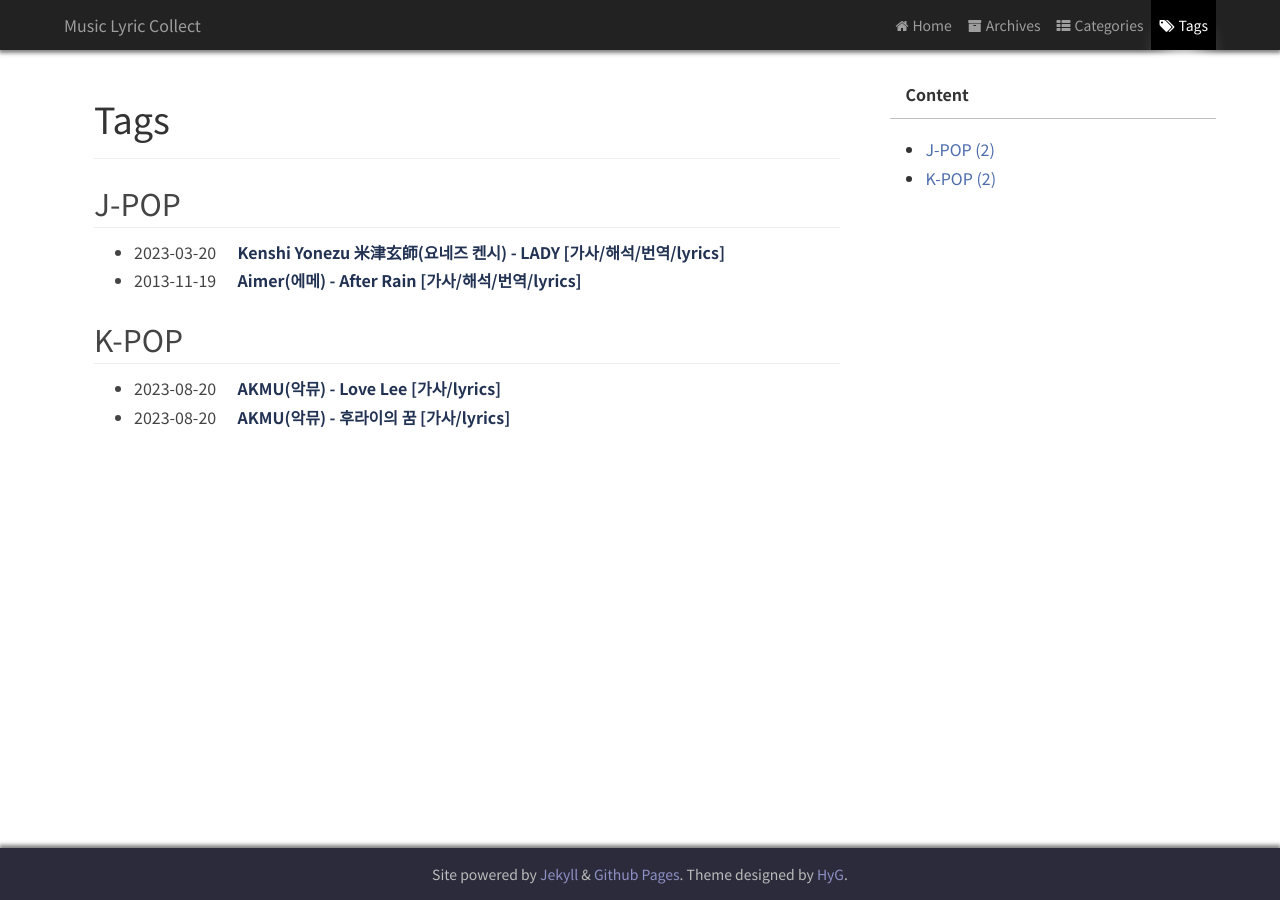
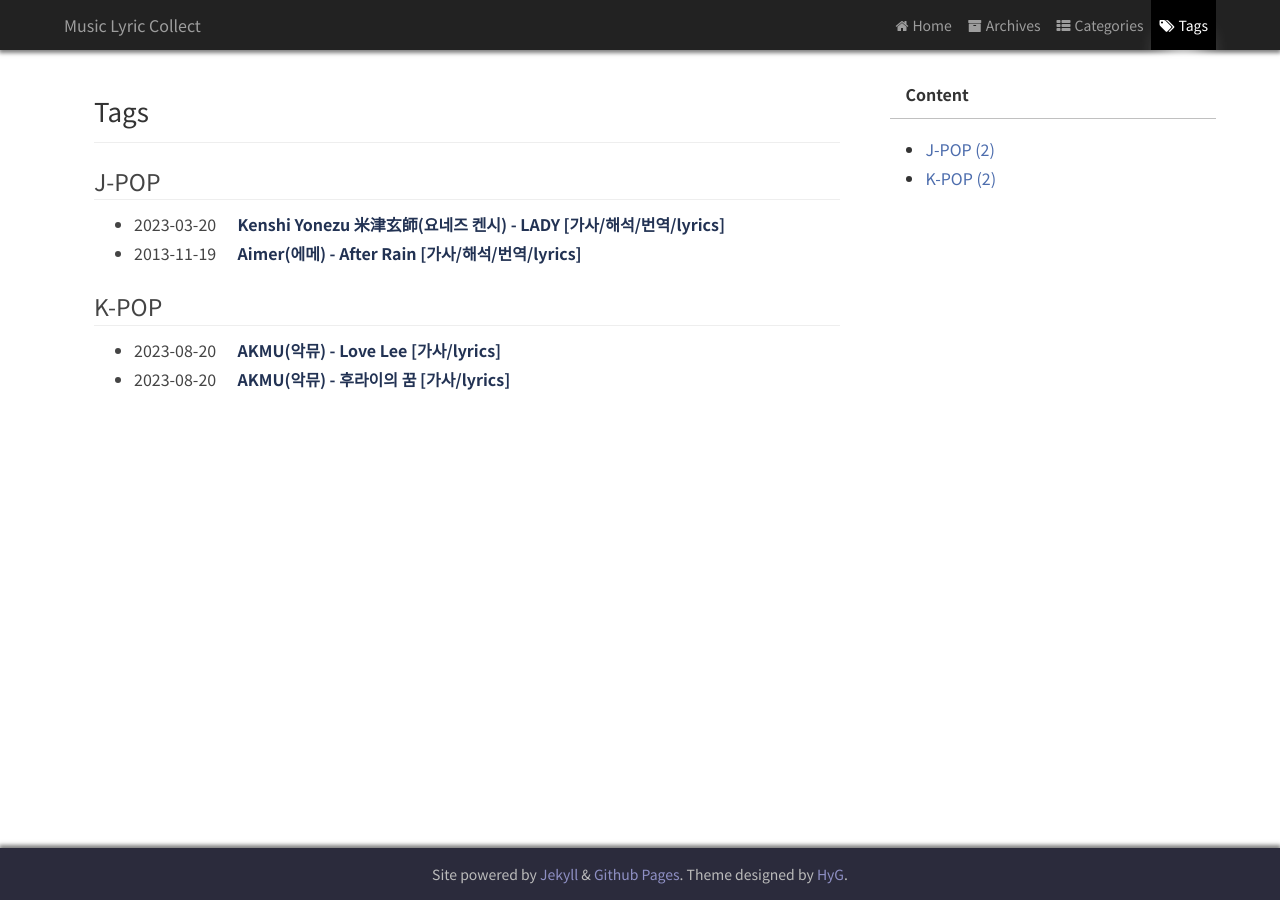
Before and after one commit to music-lyric-collect/music-lyric-collect.github.io, a Jekyll site: the page built from page/2tags.html, in a window 1280 px wide. Built offline with Jekyll 4.4.1, drawn with Linux system fonts in a browser that asks for light colours; comment, search, counter and statistics services are not loaded.

Commit message:
[Modify] adjust heading font-size

```diff
--- a/_sass/_reset.scss
+++ b/_sass/_reset.scss
@@ -48,23 +48,23 @@ hr {
 
 ///////////
 h1 {
-    font-size: 36px;
+    font-size: 26px;
 }
 h2 {
-    font-size: 30px;
+    font-size: 23px;
     border-bottom: 1px solid #eee;
 }
 h3 {
-    font-size: 26px;
+    font-size: 20px;
 }
 h4 {
-    font-size: 22px;
+    font-size: 18px;
 }
 h5 {
-    font-size: 20px;
+    font-size: 17px;
 }
 h6 {
-    font-size: 18px;
+    font-size: 16px;
 }
 h2,
 h3,
```
